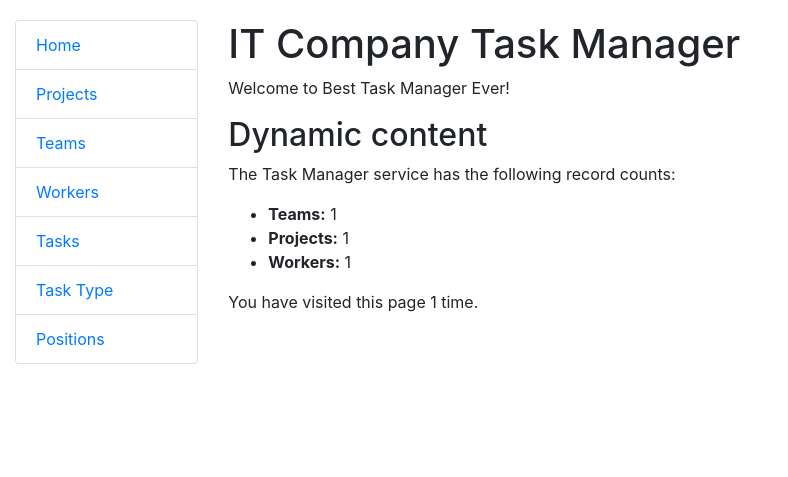
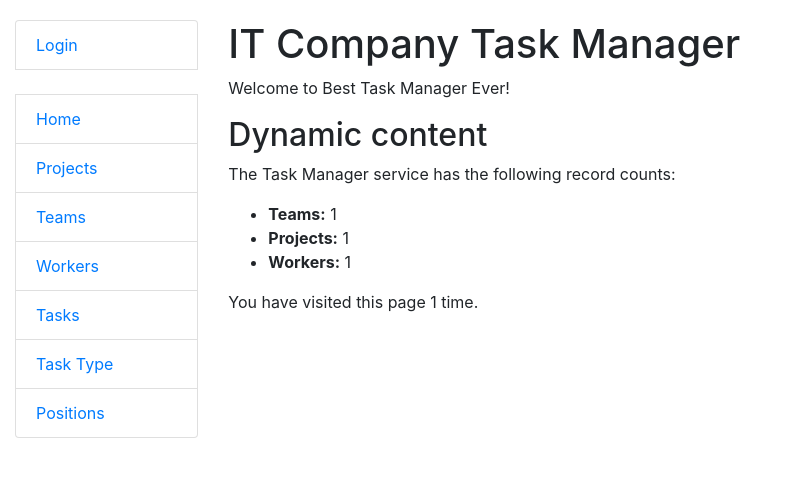
Before and after one commit to oleg-gj/IT_Company_Task_Manager, a Django app: page / in a window 1280 px wide. Shown: the top 477 px of the page, without its empty margins (0-788 px from the left). Run offline with Django 5.2, Linux system fonts and the light colour scheme; tables that the repository leaves empty hold one stand-in row (values such as "Sample post").

Commit message:
append login and logaut to sidebar.html

```diff
--- a/templates/includes/sidebar.html
+++ b/templates/includes/sidebar.html
@@ -1,4 +1,19 @@
 <ul class="sidebar-nav list-group">
+  {% if user.is_authenticated %}
+    <li class="list-group-item">User: <a href="{{ user.get_absolute_url }}">{{ user.get_username }}</a></li>
+    <li class="list-group-item">
+     <form id="logout-form" method="post" action="{% url 'logout' %}">
+       {% csrf_token %}
+       <button type="submit" class="btn btn-link">Logout</button>
+     </form>
+   </li>
+  {% else %}
+    <li class="list-group-item"><a href="{% url 'login' %}?next={{ request.path }}">Login</a></li>
+  {% endif %}
+
+  <br>
+
+
   <li class="list-group-item"><a href="{% url 'task_manager:index' %}">Home</a>
   </li>
   <li class="list-group-item"><a href="{% url "task_manager:project-list" %}">Projects</a>
```
